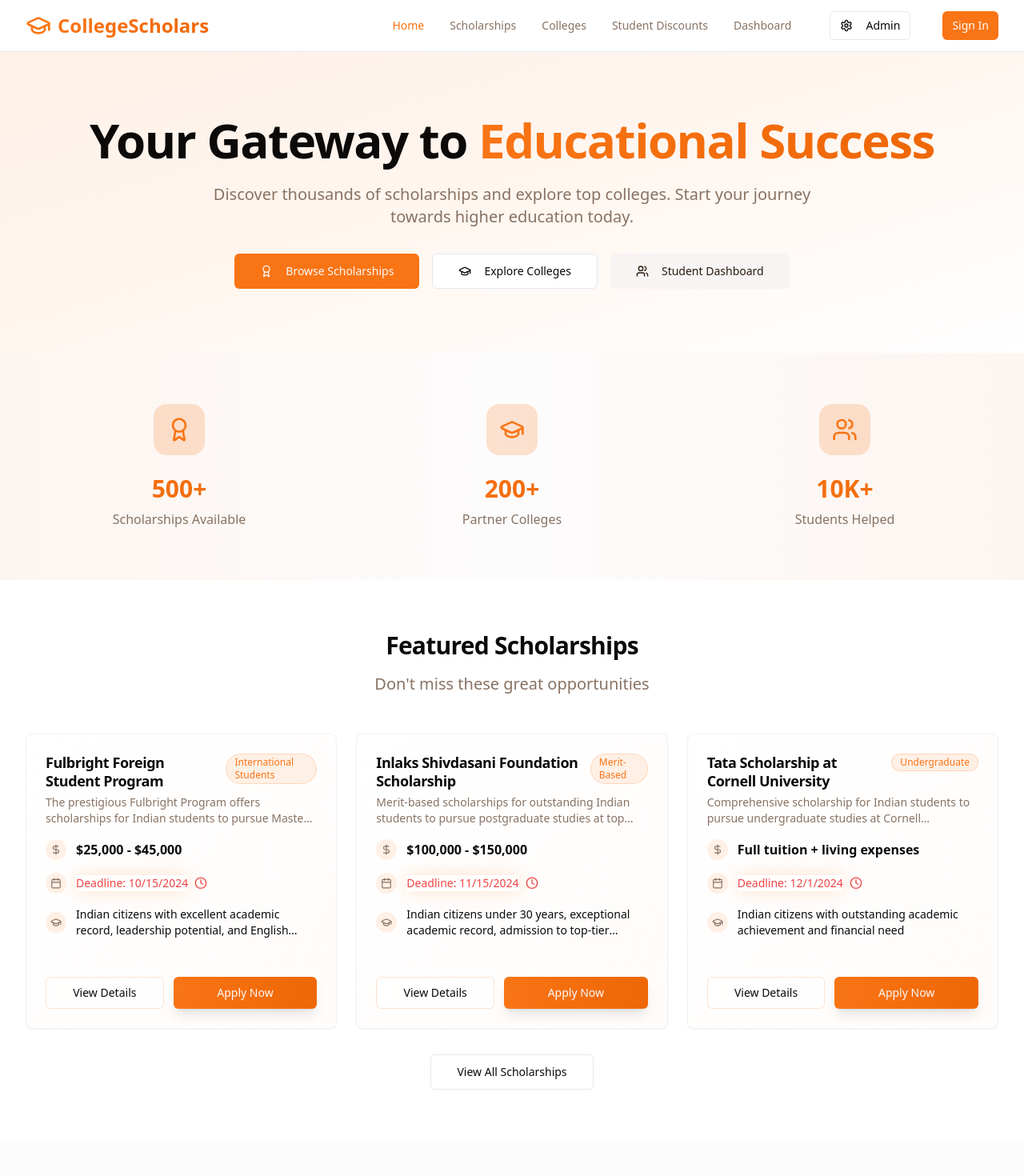
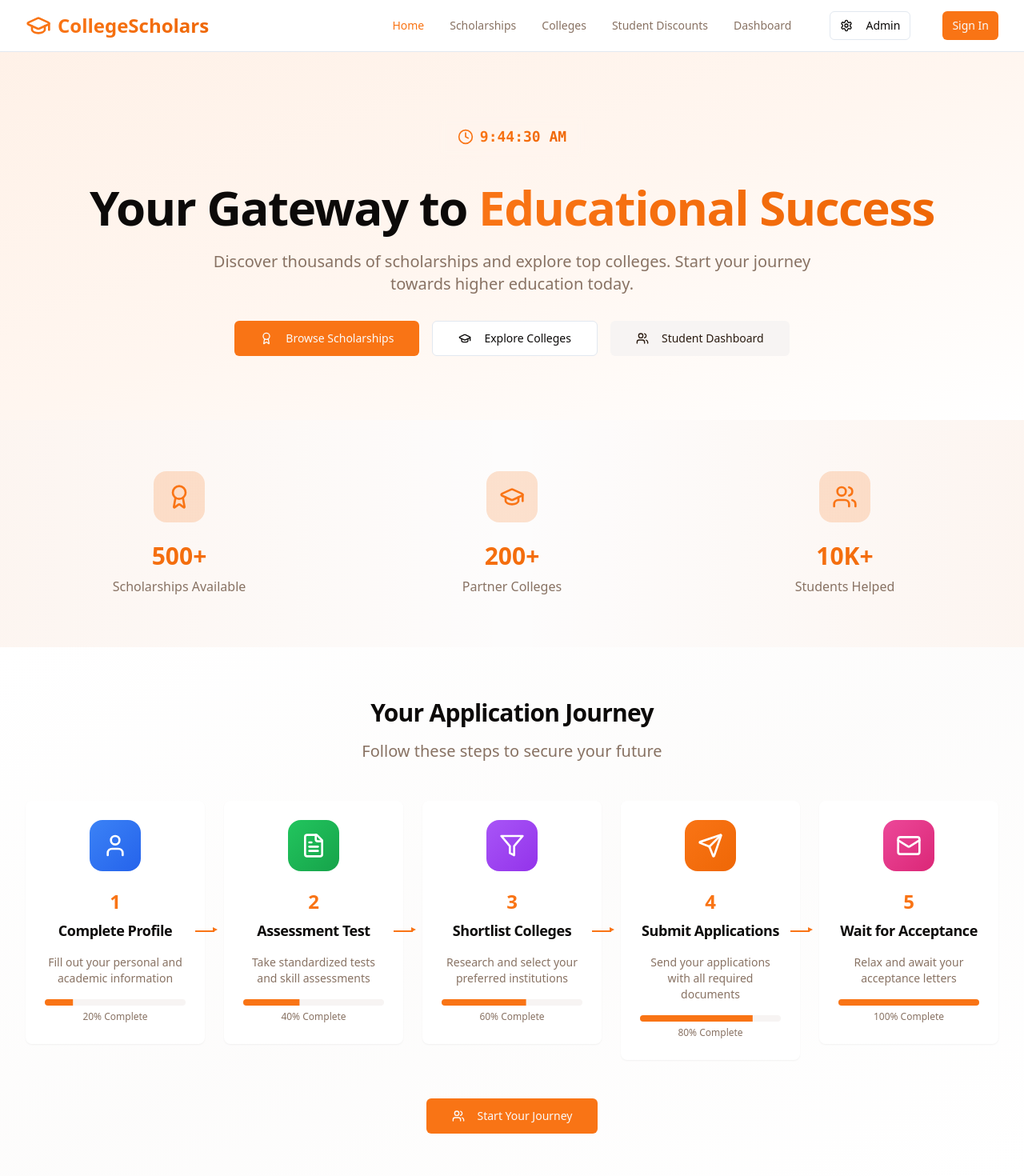
Before and after one commit to h23ii88/orange-campus-connect, a React (Vite) app: page / in a window 1280 px wide. Shown: the top 1470 px of the page at 80% size. Built offline with nearby package versions, Linux system fonts and the light colour scheme.

Commit message:
Add homepage features

```diff
--- a/src/pages/Index.tsx
+++ b/src/pages/Index.tsx
@@ -1,15 +1,72 @@
 import { Link } from "react-router-dom";
 import { Button } from "@/components/ui/button";
 import { Card, CardContent, CardDescription, CardHeader, CardTitle } from "@/components/ui/card";
-import { GraduationCap, BookOpen, Award, Search, TrendingUp, Users } from "lucide-react";
+import { Progress } from "@/components/ui/progress";
+import { GraduationCap, BookOpen, Award, Search, TrendingUp, Users, Clock, User, FileText, Filter, Send, Mail } from "lucide-react";
 import Navigation from "@/components/Navigation";
 import ScholarshipCard from "@/components/ScholarshipCard";
 import CollegeCard from "@/components/CollegeCard";
 import { mockScholarships, mockColleges } from "@/data/mockData";
+import { useState, useEffect } from "react";
 
 const Index = () => {
   const featuredScholarships = mockScholarships.slice(0, 3);
   const featuredColleges = mockColleges.slice(0, 3);
+
+  // Live Clock State
+  const [currentTime, setCurrentTime] = useState(new Date());
+
+  useEffect(() => {
+    const timer = setInterval(() => {
+      setCurrentTime(new Date());
+    }, 1000);
+
+    return () => clearInterval(timer);
+  }, []);
+
+  // Application Process Steps
+  const processSteps = [
+    {
+      id: 1,
+      title: "Complete Profile",
+      description: "Fill out your personal and academic information",
+      icon: User,
+      progress: 20,
+      color: "from-blue-500 to-blue-600"
+    },
+    {
+      id: 2,
+      title: "Assessment Test",
+      description: "Take standardized tests and skill assessments",
+      icon: FileText,
+      progress: 40,
+      color: "from-green-500 to-green-600"
+    },
+    {
+      id: 3,
+      title: "Shortlist Colleges",
+      description: "Research and select your preferred institutions",
+      icon: Filter,
+      progress: 60,
+      color: "from-purple-500 to-purple-600"
+    },
+    {
+      id: 4,
+      title: "Submit Applications",
+      description: "Send your applications with all required documents",
+      icon: Send,
+      progress: 80,
+      color: "from-orange-500 to-orange-600"
+    },
+    {
+      id: 5,
+      title: "Wait for Acceptance",
+      description: "Relax and await your acceptance letters",
+      icon: Mail,
+      progress: 100,
+      color: "from-pink-500 to-pink-600"
+    }
+  ];
 
   return (
     <div className="min-h-screen bg-background">
@@ -18,6 +75,18 @@ const Index = () => {
       {/* Hero Section */}
       <section className="relative overflow-hidden bg-gradient-to-br from-primary/10 via-orange-50 to-background">
         <div className="max-w-7xl mx-auto px-4 sm:px-6 lg:px-8 py-20">
+          {/* Live Clock */}
+          <div className="flex justify-center mb-8">
+            <div className="glass-card px-6 py-3 rounded-2xl border border-white/20 backdrop-blur-sm">
+              <div className="flex items-center space-x-2">
+                <Clock className="h-5 w-5 text-primary animate-pulse" />
+                <span className="text-lg font-mono font-semibold bg-gradient-to-r from-primary to-orange-600 bg-clip-text text-transparent">
+                  {currentTime.toLocaleTimeString()}
+                </span>
+              </div>
+            </div>
+          </div>
+
           <div className="text-center">
             <h1 className="text-4xl md:text-6xl font-bold tracking-tight mb-6">
               Your Gateway to{" "}
@@ -79,6 +148,74 @@ const Index = () => {
               <h3 className="text-3xl font-bold bg-gradient-to-r from-primary to-orange-600 bg-clip-text text-transparent mb-2">10K+</h3>
               <p className="text-muted-foreground font-medium">Students Helped</p>
             </div>
+          </div>
+        </div>
+      </section>
+
+      {/* Application Process Steps */}
+      <section className="py-16 bg-gradient-to-br from-background via-muted/30 to-background">
+        <div className="max-w-7xl mx-auto px-4 sm:px-6 lg:px-8">
+          <div className="text-center mb-12">
+            <h2 className="text-3xl font-bold tracking-tight mb-4">Your Application Journey</h2>
+            <p className="text-xl text-muted-foreground">Follow these steps to secure your future</p>
+          </div>
+
+          <div className="grid grid-cols-1 md:grid-cols-2 lg:grid-cols-5 gap-6 mb-12">
+            {processSteps.map((step, index) => {
+              const Icon = step.icon;
+              return (
+                <div
+                  key={step.id}
+                  className="relative animate-slide-up"
+                  style={{
+                    animationDelay: `${index * 200}ms`,
+                    animationFillMode: 'both'
+                  }}
+                >
+                  <Card className="glass-card border-white/20 backdrop-blur-sm hover:scale-105 transition-all duration-300 hover:shadow-glow group">
+                    <CardHeader className="text-center pb-4">
+                      <div className={`mx-auto w-16 h-16 bg-gradient-to-br ${step.color} rounded-2xl flex items-center justify-center mb-4 group-hover:rotate-12 transition-transform duration-300`}>
+                        <Icon className="h-8 w-8 text-white" />
+                      </div>
+                      <div className="text-2xl font-bold text-primary mb-2">
+                        {step.id}
+                      </div>
+                      <CardTitle className="text-lg font-semibold">
+                        {step.title}
+                      </CardTitle>
+                    </CardHeader>
+                    <CardContent className="text-center">
+                      <p className="text-sm text-muted-foreground mb-4">
+                        {step.description}
+                      </p>
+                      <div className="space-y-2">
+                        <Progress value={step.progress} className="h-2" />
+                        <span className="text-xs text-muted-foreground">
+                          {step.progress}% Complete
+                        </span>
+                      </div>
+                    </CardContent>
+                  </Card>
+
+                  {/* Arrow between steps */}
+                  {index < processSteps.length - 1 && (
+                    <div className="hidden lg:block absolute top-1/2 -right-3 z-10">
+                      <div className="w-6 h-0.5 bg-gradient-to-r from-primary to-orange-500 animate-pulse" />
+                      <div className="absolute -right-1 -top-1 w-0 h-0 border-l-[6px] border-l-primary border-t-[3px] border-t-transparent border-b-[3px] border-b-transparent" />
+                    </div>
+                  )}
+                </div>
+              );
+            })}
+          </div>
+
+          <div className="text-center">
+            <Link to="/dashboard">
+              <Button size="lg" className="px-8">
+                <Users className="mr-2 h-5 w-5" />
+                Start Your Journey
+              </Button>
+            </Link>
           </div>
         </div>
       </section>
```
